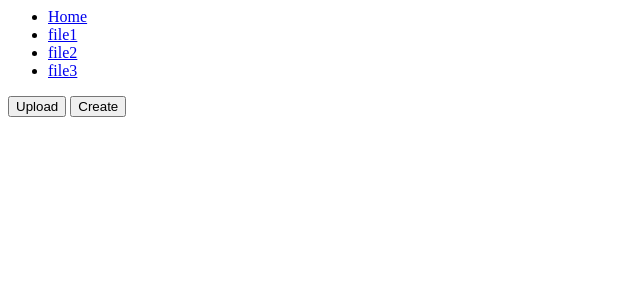
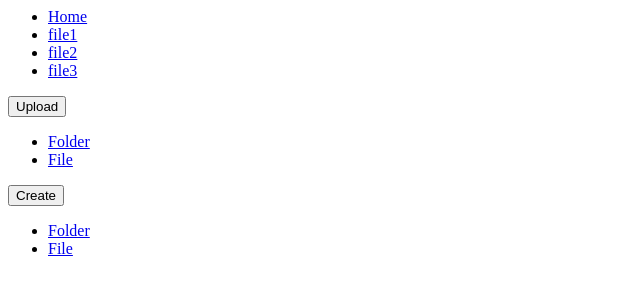
Before and after one commit to MilanKV/RainCloud, a PHP site: page /home.php in a window 1280 px wide. Shown: the top 300 px of the page, without its empty margins (0-640 px from the left). Run offline with PHP 8.4, Linux system fonts and the light colour scheme.

Commit message:
Add ActionToolbar dropdown buttons upload,create

```diff
--- a/pages/home.php
+++ b/pages/home.php
@@ -16,10 +16,33 @@
     </ul>
 </div>
 <!-- ActionToolbar  -->
-
 <div class="nav_toolbar">
     <div class="action_toolbar">
-        <button class="btn">Upload <i class='bx bx-chevron-down'></i></button>
-        <button class="btn">Create <i class='bx bx-chevron-down'></i></button>
+        <div class="select">
+            <button class="btn">Upload <i class='bx bx-chevron-down'></i></button>
+            <ul class="sub-menu hide">
+                <li>
+                    <i class='bx bx-folder' ></i>
+                    <a href="#">Folder</a>
+                </li>
+                <li>
+                    <i class='bx bx-file-blank'></i>
+                    <a href="#">File</a>
+                </li>
+            </ul>
+        </div>
+        <div class="select">
+            <button class="btn">Create <i class='bx bx-chevron-down'></i></button>
+            <ul class="sub-menu hide">
+                <li>
+                    <i class='bx bx-folder' ></i>
+                    <a href="#">Folder</a>
+                </li>
+                <li>
+                    <i class='bx bx-file-blank'></i>
+                    <a href="#">File</a>
+                </li>
+            </ul>
+        </div>
     </div>
 </div>
```
Also changed, not shown: assets/css/pages.css (+44 -9 lines).
